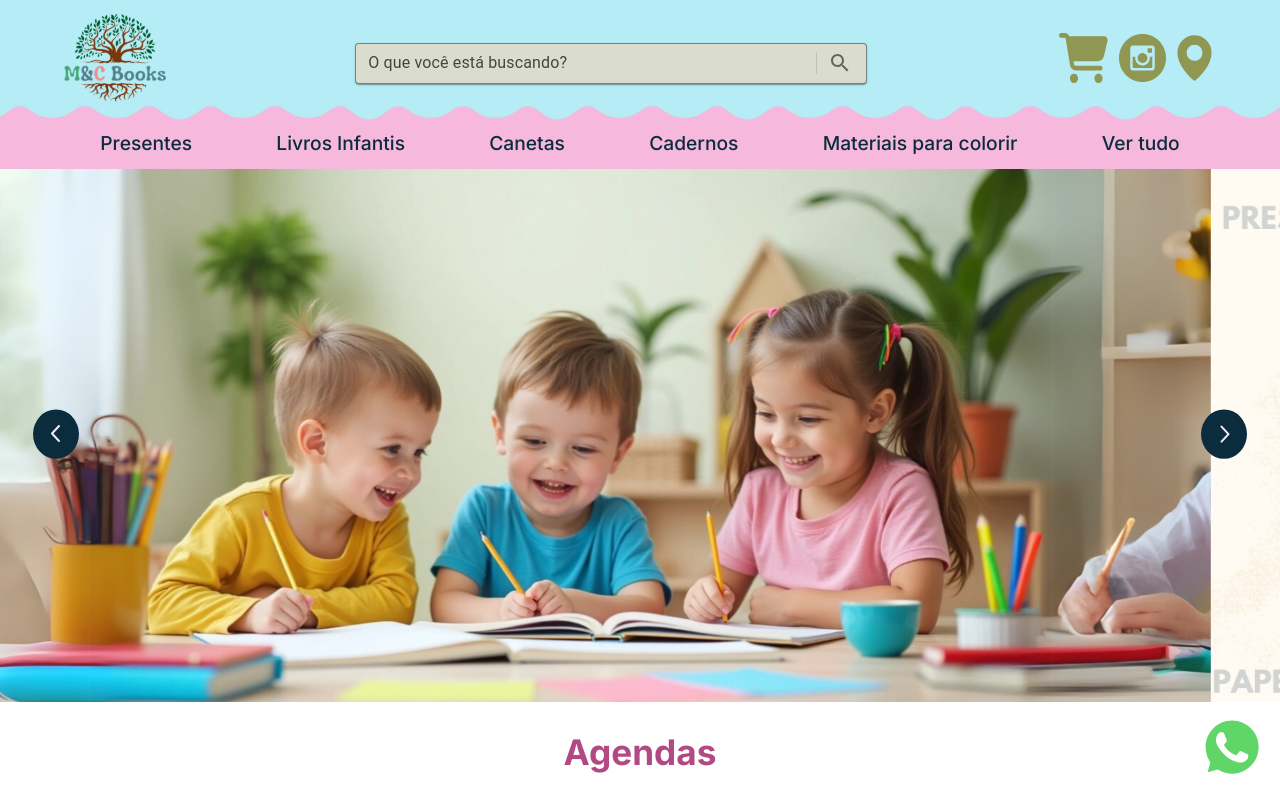
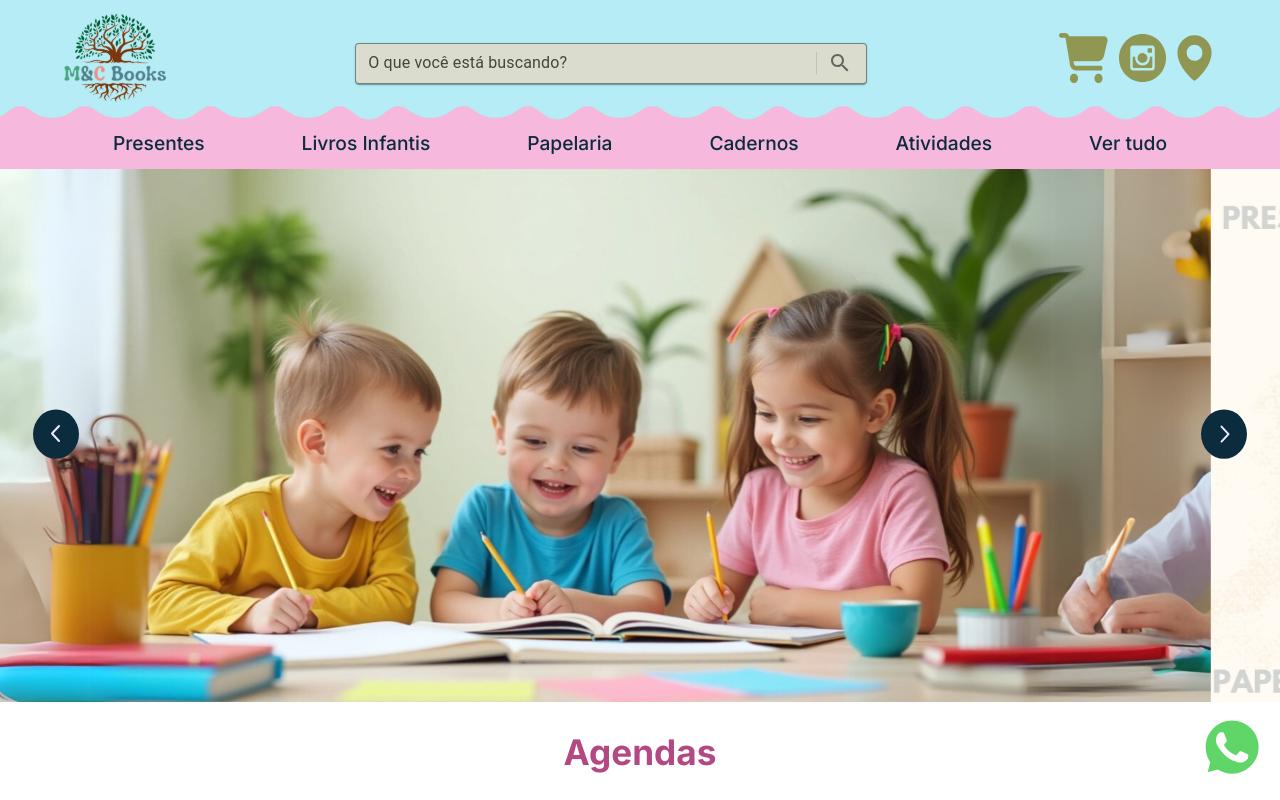
Before and after one commit to patriciasanttos/projeto-livraria, a React (Vite) app in the folder web/: page / in a window 1280 px wide. Shown: the top 800 px of the page. Built offline with nearby package versions, Linux system fonts and the light colour scheme; no server answers; grey boxes are pictures that could not be loaded.

Commit message:
hotfix: changed categories in header and menu, added routes

```diff
--- a/web/src/components/Header/HeaderDesktop/HeaderDesktop.jsx
+++ b/web/src/components/Header/HeaderDesktop/HeaderDesktop.jsx
@@ -76,10 +76,10 @@ const HeaderDesktop = () => {
         <div className="header-content-bottom">
           <Link to="/categories/presentes">Presentes</Link>
           <Link to="/categories/livros%20infantis">Livros Infantis</Link>
-          <Link to="/categories/canetas">Canetas</Link>
+          <Link to="/categories/papelaria">Papelaria</Link>
           <Link to="/categories/cadernos">Cadernos</Link>
-          <Link to="/categories/materiais%20para%20colorir">
-            Materiais para colorir
+          <Link to="/categories/atividades">
+            Atividades
           </Link>
           <Link to="/categories">Ver tudo</Link>
         </div>
--- a/web/src/components/MenuDrawer/MenuDrawer.jsx
+++ b/web/src/components/MenuDrawer/MenuDrawer.jsx
@@ -14,18 +14,18 @@ const MenuDrawer = ({ isOpen, setMenuOpen }) => {
 
   const listLinks = [
     { text: "Home", link: "/", category: null },
-    { text: "Presentes", link: "/categories", category: "presentes" },
+    { text: "Presentes", link: "/categories/presente", category: "presentes" },
     {
       text: "Livros Infantis",
-      link: "/categories",
+      link: "/categories/livros%20infantis",
       category: "livros infantis",
     },
-    { text: "Canetas", link: "/categories", category: "canetas" },
+    { text: "Papelaria", link: "/categories/papelaria", category: "papelaria" },
     { text: "Cadernos", link: "/categories", category: "cadernos" },
     {
-      text: "Materiais para colorir",
-      link: "/categories",
-      category: "materiais para colorir",
+      text: "Atividades",
+      link: "/categories/atividades",
+      category: "atividades",
     },
     { text: "Ver tudo", link: "/categories", category: null },
   ];
```
